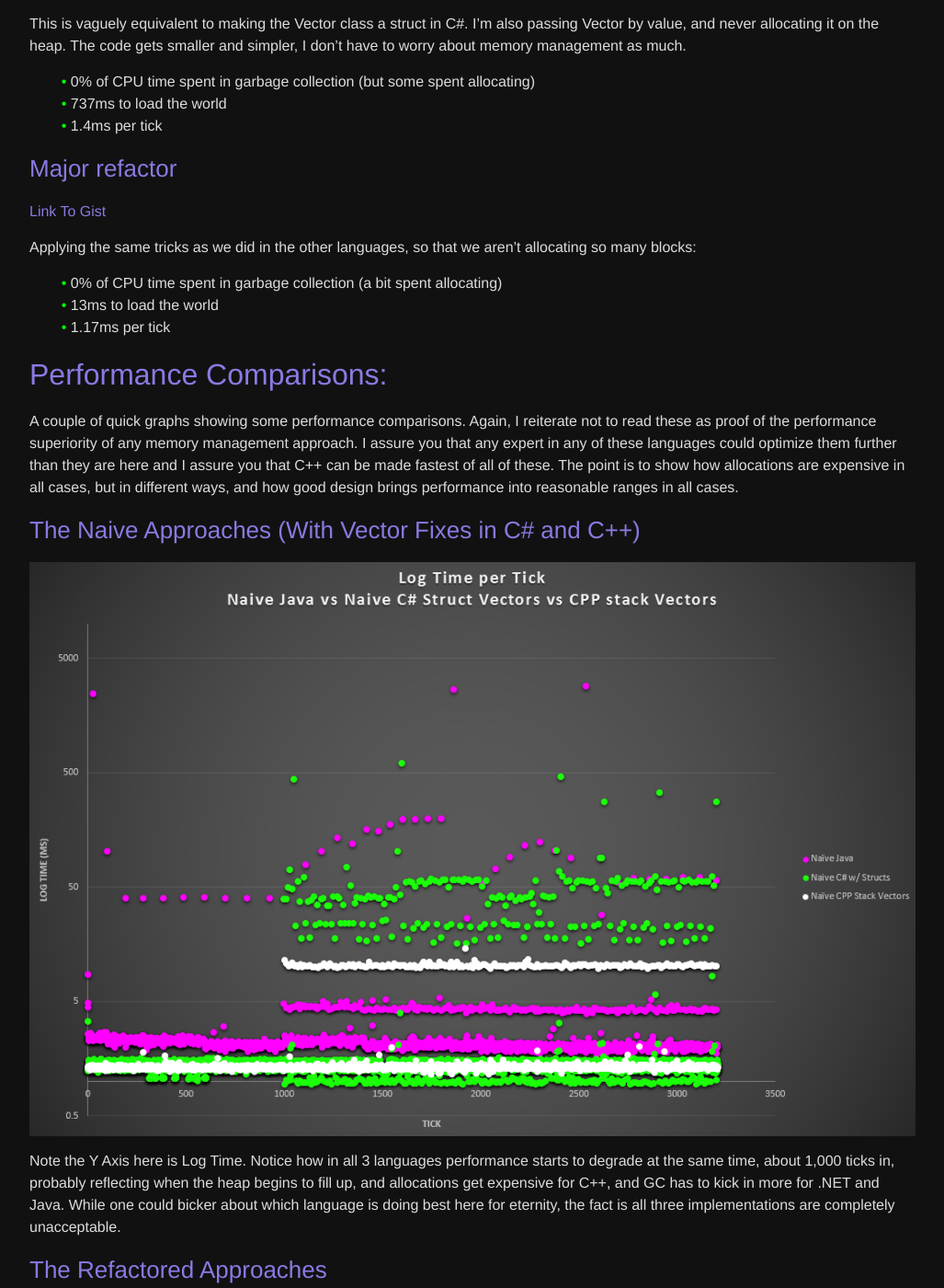
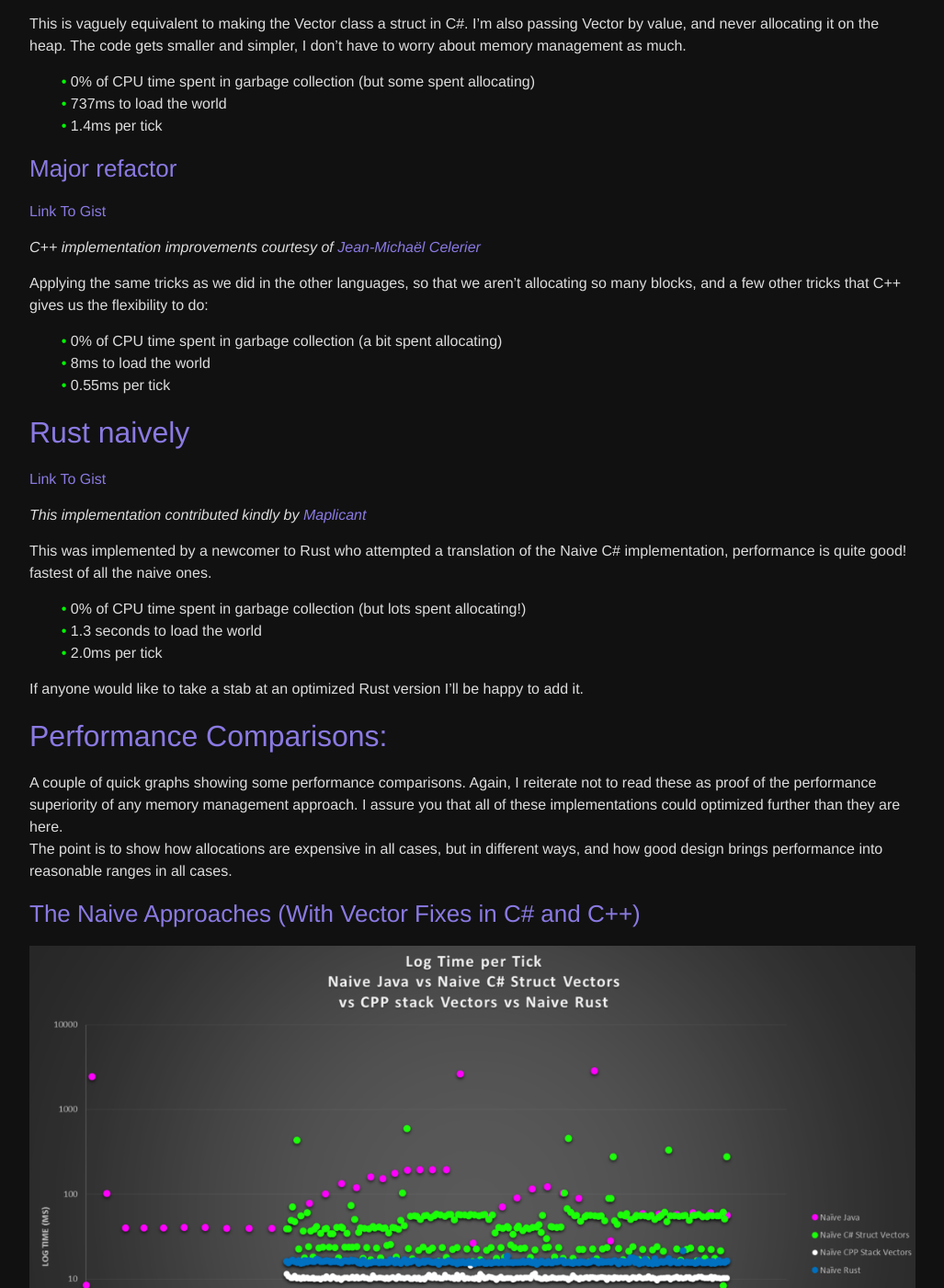
Before and after one commit to jackmott/jackmott.github.io, a Jekyll site: the page built from _posts/2016-9-1-performance-in-the-large.markdown, in a window 1280 px wide and 1400 px high, scrolled down 3783 px. Shown: the whole window at 92% size, without its empty margins (126-1153 px from the left). Built offline with Jekyll 4.4.1, drawn with Linux system fonts in a browser that asks for light colours; some of the changed text lies outside the part shown.

Commit message:
added rust, faster cpp

```diff
--- a/_posts/2016-9-1-performance-in-the-large.markdown
+++ b/_posts/2016-9-1-performance-in-the-large.markdown
@@ -169,24 +169,40 @@ code gets smaller and simpler, I don't have to worry about memory management as
 - 737ms to load the world
 - 1.4ms per tick
 
-
 ### Major refactor
 
 [Link To Gist](https://gist.github.com/jackmott/f2fb4d967003f0ca18494ca2cb1e8fe0)
 
-Applying the same tricks as we did in the other languages, so that we aren't allocating so many blocks:
+*C++ implementation improvements courtesy of [Jean-Michaël Celerier](https://gist.github.com/jcelerier)*
+
+Applying the same tricks as we did in the other languages,  so that we aren't allocating so many blocks, and a few other tricks that C++
+gives us the flexibility to do:
 
 - 0% of CPU time spent in garbage collection (a bit spent allocating)
-- 13ms to load the world
-- 1.17ms per tick
+- 8ms to load the world
+- 0.55ms per tick
 
+## Rust naively
+
+[Link To Gist](https://gist.github.com/jackmott/7a235472d74f9a2bbcfc1d6cae5ad7f4)
+
+*This implementation contributed kindly by [Maplicant](https://github.com/Maplicant)*
+
+This was implemented by a newcomer to Rust who attempted a translation of the Naive C# implementation, performance is quite good! fastest
+of all the naive ones.
+
+- 0% of CPU time spent in garbage collection (but lots spent allocating!)
+- 1.3 seconds to load the world
+- 2.0ms per tick
+
+If anyone would like to take a stab at an optimized Rust version I'll be happy to add it.
 
 
 ## Performance Comparisons:
 
 A couple of quick graphs showing some performance comparisons. Again, I reiterate not to read these as proof of the performance superiority of any memory
-management approach. I assure you that any expert in any of these languages could optimize them further than they are here and I assure you that C++
-can be made fastest of all of these.  The point is to show how allocations are expensive in all cases, but in different ways, and how good design brings performance
+management approach. I assure you that all of these implementations could optimized further than they are here.
+The point is to show how allocations are expensive in all cases, but in different ways, and how good design brings performance
 into reasonable ranges in all cases.
 
 ### The Naive Approaches (With Vector Fixes in C# and C++)
```
Also changed, not shown: other parts of _posts/2016-9-1-performance-in-the-large.markdown (+2 -2 lines), images/mem-fast.png, images/mem-slow.png.
